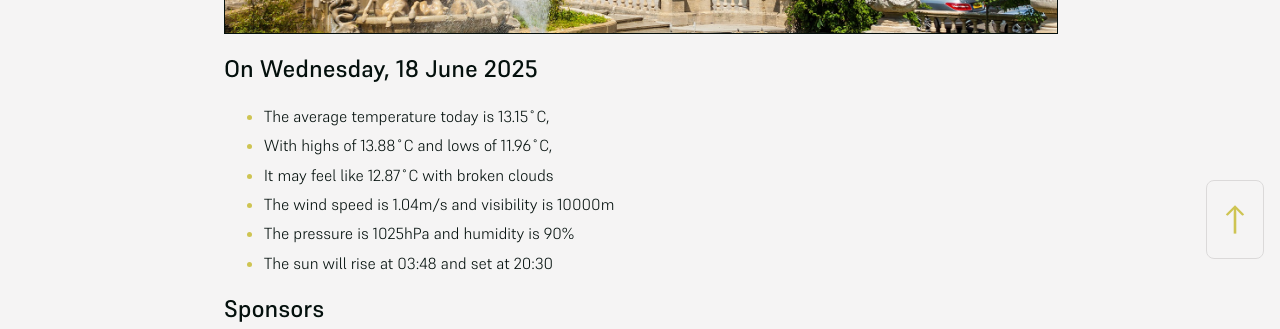
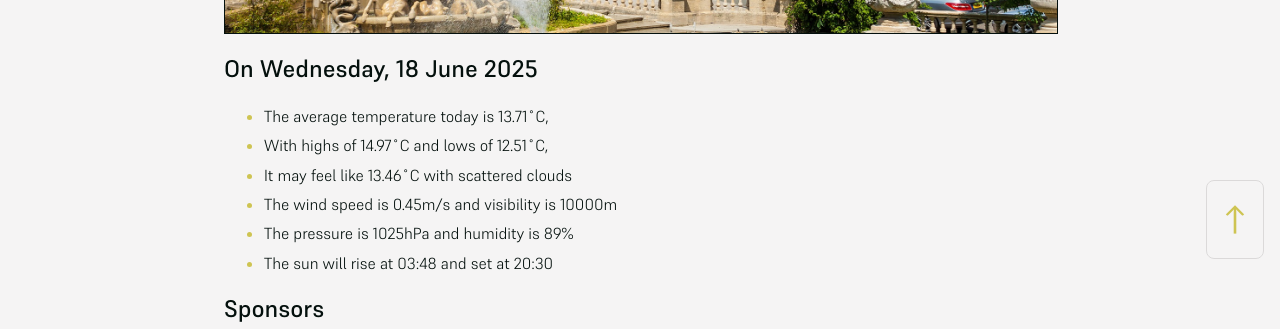
Before and after one commit to mat-0/cheltenham-open-data, a Jekyll site: the page built from index.md, in a window 1280 px wide. Shown: the part 625-954 px from the top of the page. Built offline with Jekyll 4.4.1, drawn with Linux system fonts in a browser that asks for light colours.

Commit message:
Updated 2025-06-18 04:59:17

```diff
--- a/index.md
+++ b/index.md
@@ -10,11 +10,11 @@ seo: Menu
 <!-- weather_marker starts -->
 ## On Wednesday, 18 June 2025
 
-- The average temperature today is 13.15˚C,
-- With highs of 13.88˚C and lows of 11.96˚C,
-- It may feel like 12.87˚C with broken clouds
-- The wind speed is 1.04m/s and visibility is 10000m
-- The pressure is 1025hPa and humidity is 90%
+- The average temperature today is 13.71˚C,
+- With highs of 14.97˚C and lows of 12.51˚C,
+- It may feel like 13.46˚C with scattered clouds
+- The wind speed is 0.45m/s and visibility is 10000m
+- The pressure is 1025hPa and humidity is 89%
 - The sun will rise at 03:48 and set at 20:30
 
 <!-- weather_marker ends -->
```
Also changed, not shown: _data/flood.json (+4 -4 lines), _pages/fix-my-street.md (+1 -1 lines), _pages/news.md (+6 -6 lines).
